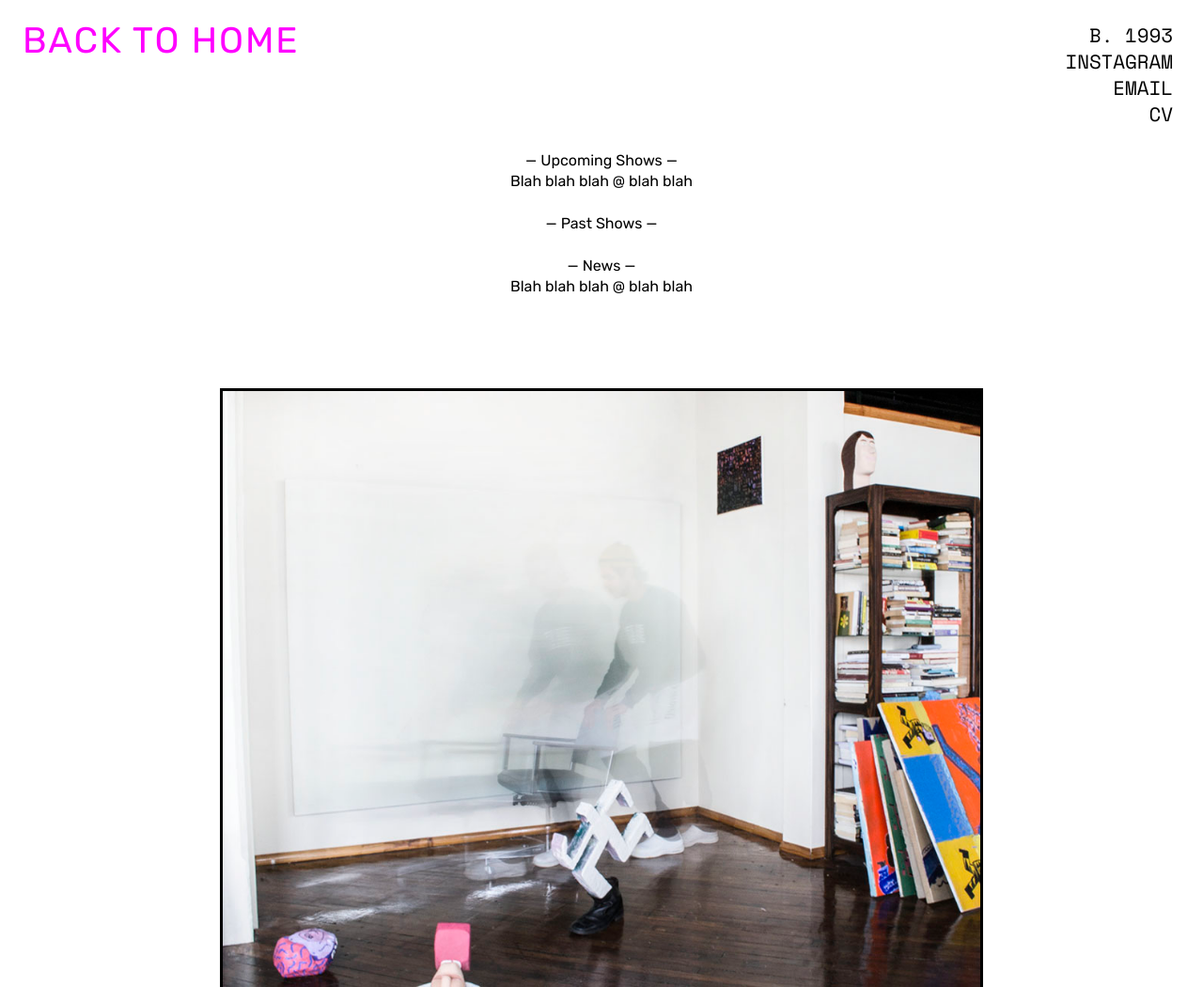
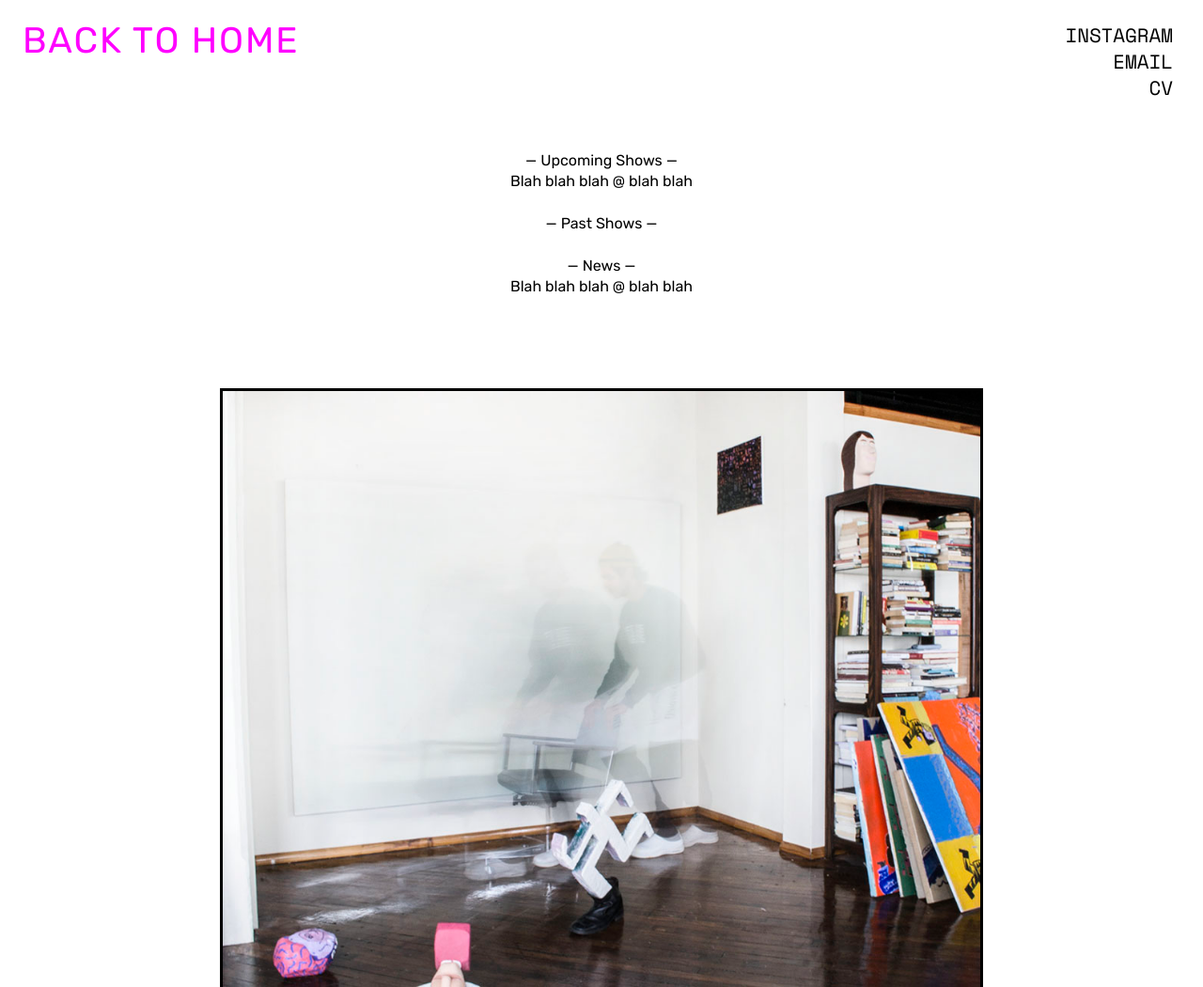
Before and after one commit to rahulshinde/adam_website, a plain HTML site: page about.html in a window 1280 px wide. Shown: the top 1050 px of the page at 94% size. Drawn offline with nearby package versions, Linux system fonts and the light colour scheme.

Commit message:
removing b year

```diff
--- a/about.html
+++ b/about.html
@@ -19,9 +19,6 @@
     </nav>
 
     <div id="links">
-        <li>
-          b. 1993
-        </li>
         <li>
           <a href="https://www.instagram.com/adam_amram_/" target="_blank">instagram</a>
         </li>
```
